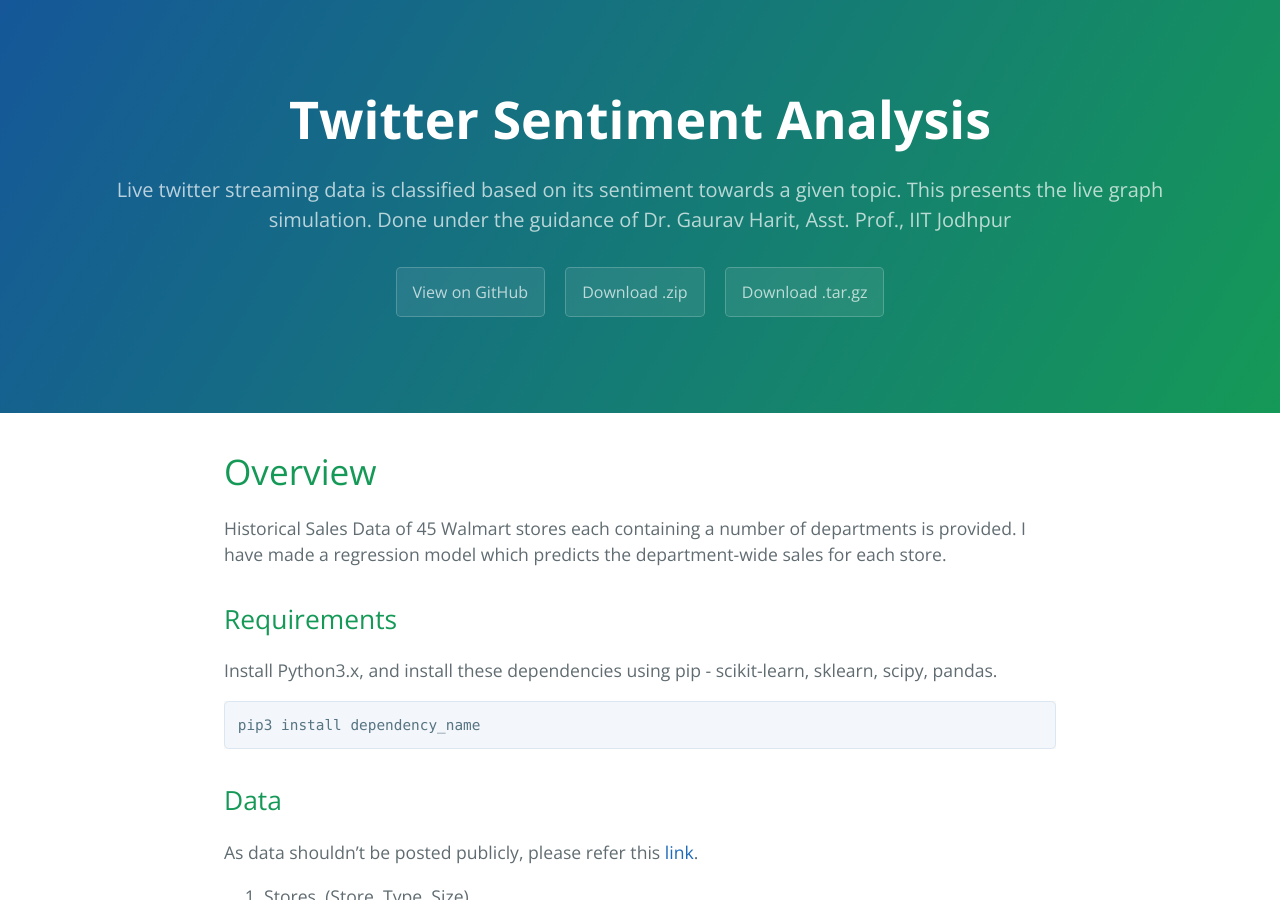
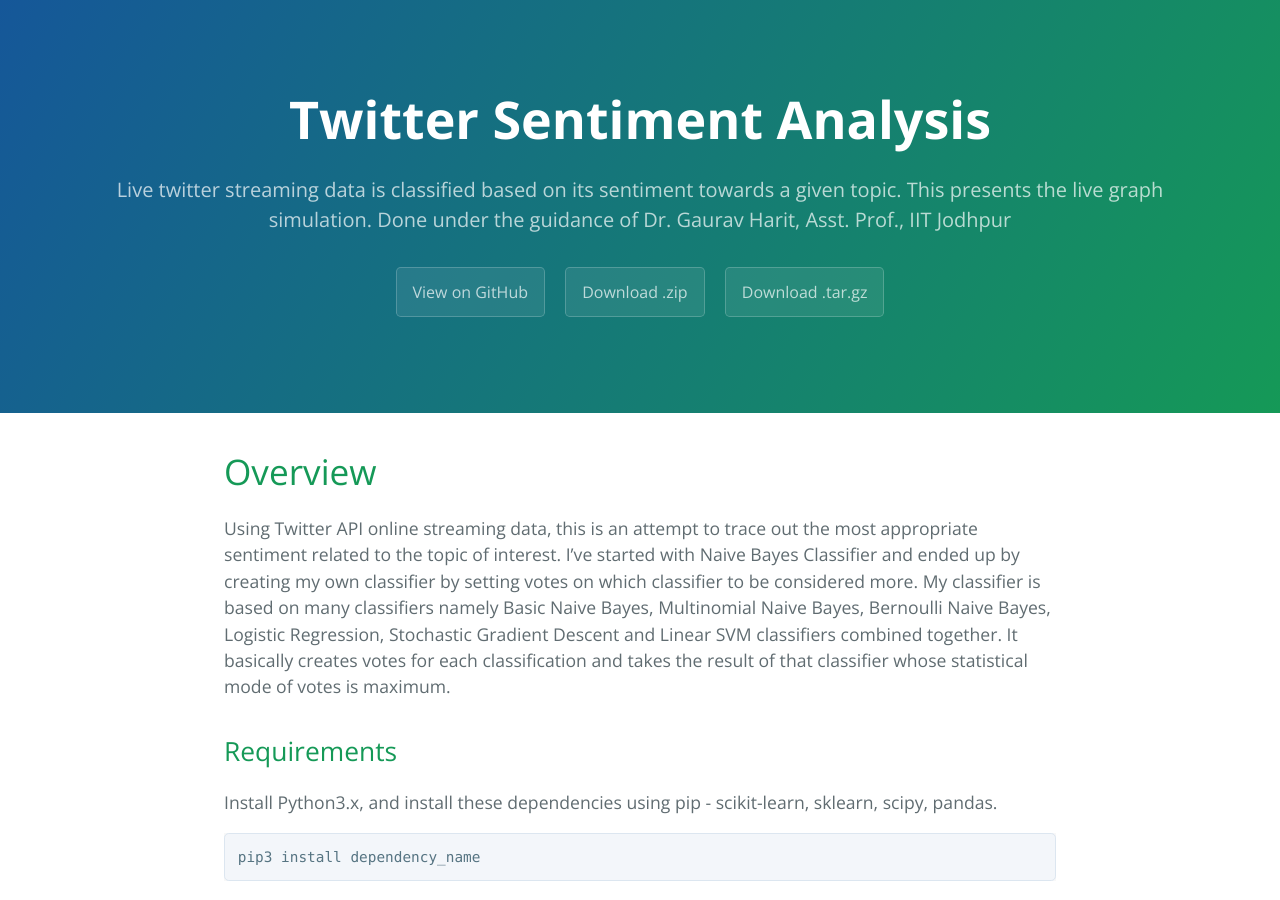
Before and after one commit to TejasReddy9/tsa_finalyr, a Jekyll site: the page built from docs/index.md, in a window 1280 px wide and 900 px high. Built offline with Jekyll 4.4.1, drawn with Linux system fonts in a browser that asks for light colours; our own code applies the rules of GitHub Pages for plain Markdown files.

Commit message:
Update index.md

```diff
--- a/docs/index.md
+++ b/docs/index.md
@@ -3,7 +3,8 @@ layout: default
 ---
 
 # Overview
-Historical Sales Data of 45 Walmart stores each containing a number of departments is provided. I have made a regression model  which predicts the department-wide sales for each store.
+Using Twitter API online streaming data, this is an attempt to trace out the most appropriate sentiment related to the topic of interest. I've started with Naive Bayes Classifier and ended up by creating my own classifier by setting votes on which classifier to be considered more. My classifier is based on many classifiers namely Basic Naive Bayes, Multinomial Naive Bayes, Bernoulli Naive Bayes, Logistic Regression, Stochastic Gradient Descent and Linear SVM classifiers combined together.
+It basically creates votes for each classification and takes the result of that classifier whose statistical mode of votes is maximum.
 
 ## Requirements
 Install Python3.x, and install these dependencies using pip - scikit-learn, sklearn, scipy, pandas.
```
